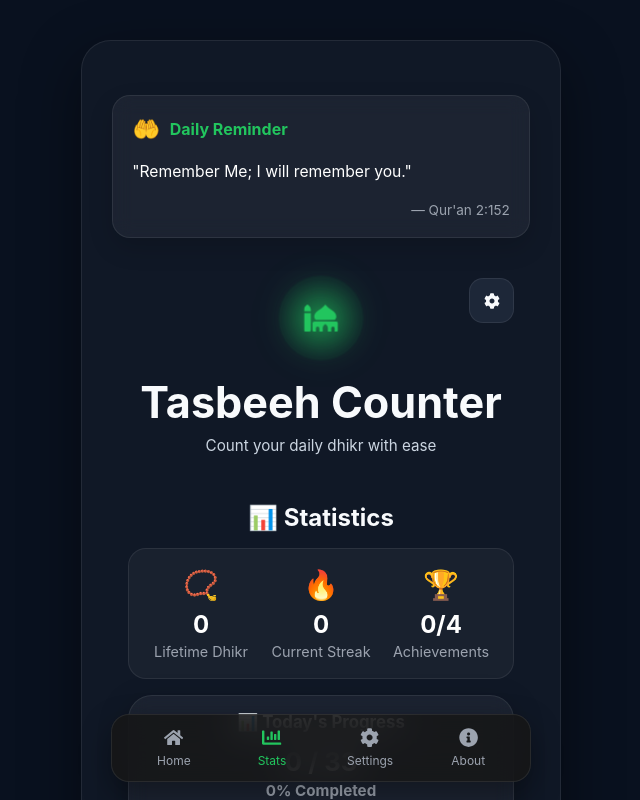
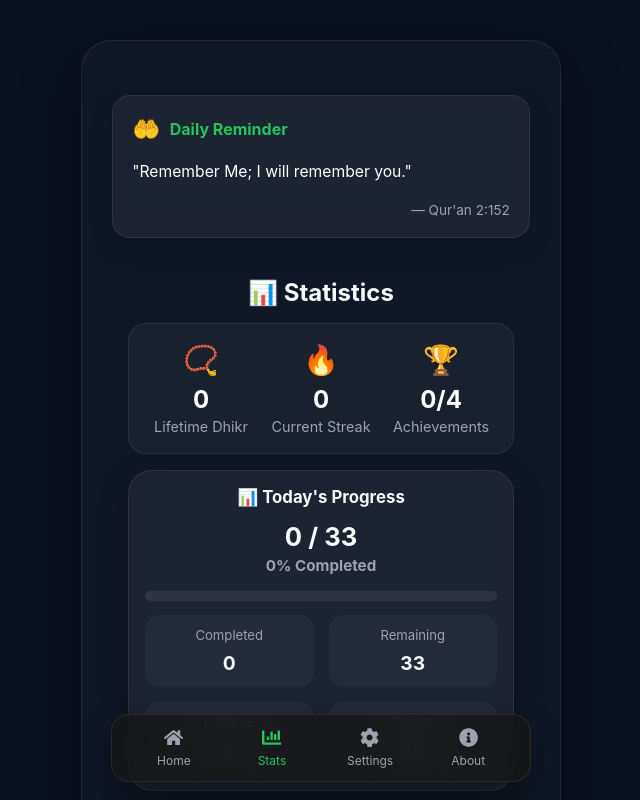
Before and after one commit to wasifansari22/Tasbeeh-Counter, a React (Vite) app: page /stats in a window 1280 px wide. Shown: the top 800 px of the page, without its empty margins (319-959 px from the left). Built offline with nearby package versions, Linux system fonts and the light colour scheme.

Commit message:
Few changes in the Header and removed Header from Statistics page

```diff
--- a/dev-dist/sw.js
+++ b/dev-dist/sw.js
@@ -78,7 +78,7 @@ define(['./workbox-7e5eb42b'], (function (workbox) { 'use strict';
    */
   workbox.precacheAndRoute([{
     "url": "index.html",
-    "revision": "0.sti2a2hvuo8"
+    "revision": "0.vduqql49ds"
   }], {});
   workbox.cleanupOutdatedCaches();
   workbox.registerRoute(new workbox.NavigationRoute(workbox.createHandlerBoundToURL("index.html"), {
--- a/src/components/CounterCircle/CounterCircle.module.css
+++ b/src/components/CounterCircle/CounterCircle.module.css
@@ -3,6 +3,7 @@
     width: 220px;
     height: 260px;
     margin: 1rem auto;
+    margin-top: 0;
 }
 
 .svg {
--- a/src/components/DhikrTabs/DhikrTabs.module.css
+++ b/src/components/DhikrTabs/DhikrTabs.module.css
@@ -2,7 +2,6 @@
     display: flex;
     justify-content: center;
     gap: 0.75rem;
-    /* margin-bottom: 2rem; */
     flex-wrap: wrap;
 }
 
--- a/src/components/Header/Header.module.css
+++ b/src/components/Header/Header.module.css
@@ -1,15 +1,31 @@
 .header {
     position: relative;
     text-align: center;
-    margin-bottom: 2rem;
+    margin-bottom: 0.75rem;
+    padding-top: 8px;
+}
+
+.header h1 {
+    font-size: clamp(1.8rem, 5vw, 2.7rem);
+    font-weight: 700;
+    white-space: nowrap;
+}
+
+.header p {
+    color: var(--text-secondary);
+    margin-top: 6px;
+    margin-bottom: 0;
+    font-size: 0.9rem;
+    line-height: 1.4;
 }
 
 .settingsBtn {
     position: absolute;
     top: 0;
     right: 0;
-    width: 45px;
-    height: 45px;
+    width: 42px;
+    height: 42px;
+    font-size: .95rem;
     border-radius: 14px;
     border: 1px solid var(--border);
     background: var(--card-light);
@@ -27,10 +43,9 @@
 }
 
 .iconWrapper {
-    width: 80px;
-    height: 80px;
-    margin: auto;
-    margin-bottom: 18px;
+    width: 72px;
+    height: 72px;
+    margin: 0 auto 12px;
     border-radius: 50%;
     background: radial-gradient(circle, rgba(34, 197, 94, 0.3) 0%, rgba(34, 197, 94, 0.05) 70%, transparent 100%);
     display: flex;
@@ -42,33 +57,19 @@
 
 .icon {
     color: var(--primary);
-    font-size: 2rem;
+    font-size: 1.75rem;
 }
 
 @keyframes glow {
     0% {
-        transform: scale(1);
-        filter: drop-shadow(0 0 6px #22c55e);
+        filter: drop-shadow(0 0 6px rgba(34, 197, 94, 0.45));
     }
 
     50% {
-        transform: scale(1.08);
-        filter: drop-shadow(0 0 18px #22c55e);
+        filter: drop-shadow(0 0 14px rgba(34, 197, 94, 0.75));
     }
 
     100% {
-        transform: scale(1);
-        filter: drop-shadow(0 0 6px #22c55e);
+        filter: drop-shadow(0 0 6px rgba(34, 197, 94, 0.45));
     }
 }
-
-.header h1 {
-    font-size: clamp(2rem, 4vw, 2.7rem);
-    font-weight: 700;
-}
-
-.header p {
-    color: var(--text-secondary);
-    margin-top: 8px;
-    font-size: 0.95rem;
-}
--- a/src/pages/Statistics.jsx
+++ b/src/pages/Statistics.jsx
@@ -12,7 +12,7 @@ const Statistics = (props) => {
   return (
     <>
       <div className={styles.container}>
-        <Header />
+        {/* <Header /> */}
         <h2 className={styles.heading}>📊 Statistics</h2>
 
         <StatisticsSummary
```
Also changed, not shown: src/components/DhikrTabs/DhikrTabs.jsx (+0 -7 lines).
